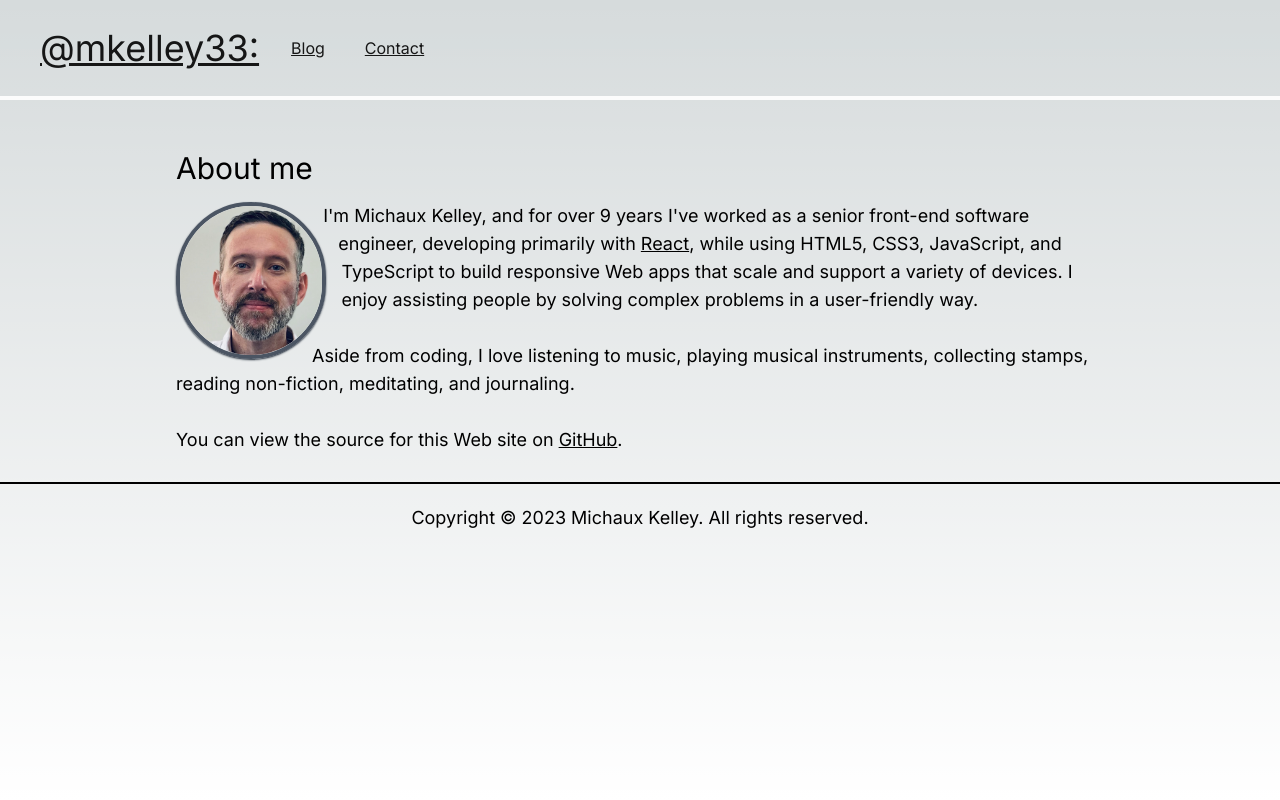
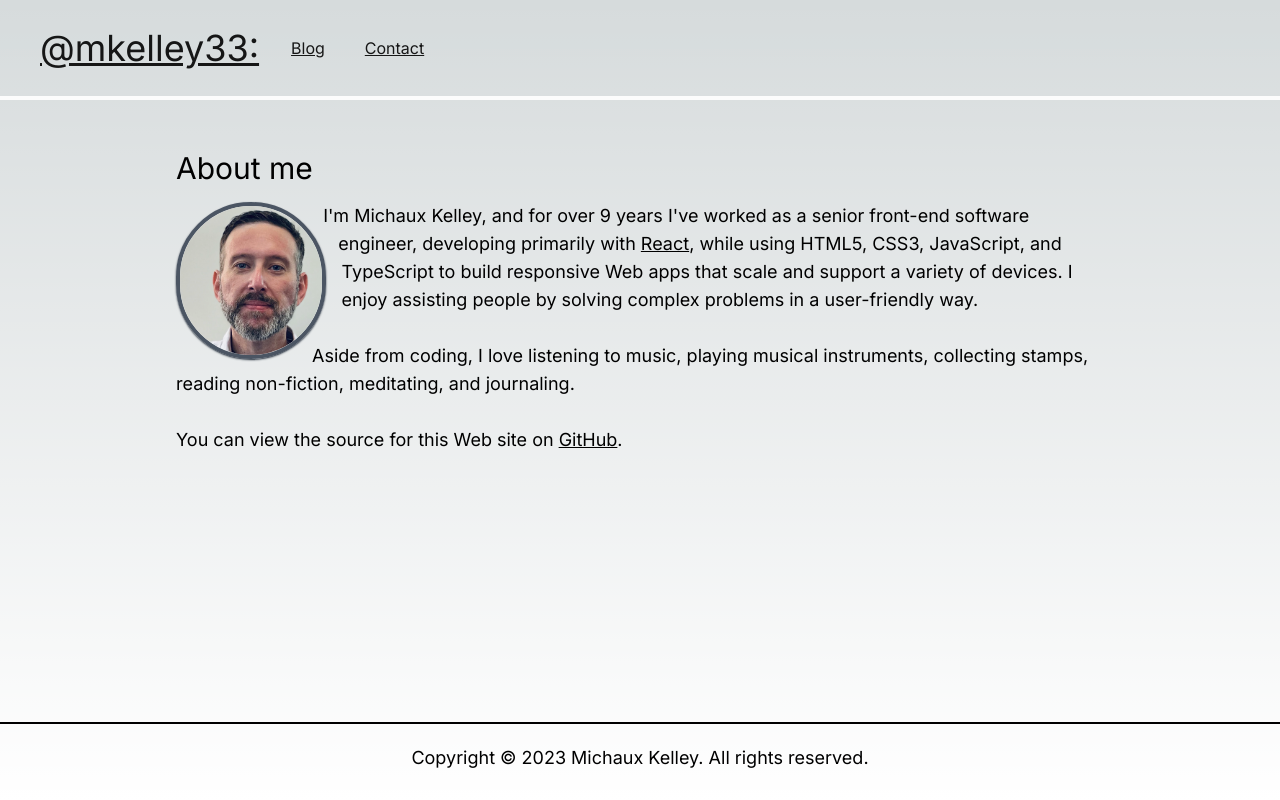
Before and after one commit to mkelley33/mkelley33-pwa, a Next.js app: page / in a window 1280 px wide. Built offline with nearby package versions, Linux system fonts and the light colour scheme.

Commit message:
Position footer at bottom of page (#7)

```diff
--- a/src/components/Footer.tsx
+++ b/src/components/Footer.tsx
@@ -2,7 +2,7 @@ export default function Footer() {
   const copyrightYear = new Date().getFullYear();
 
   return (
-    <footer className="border-t-2 border-t-black pt-5 text-center">
+    <footer className="w-full border-t-2 border-t-black pt-5 text-center absolute bottom-0">
       <p>
         Copyright &copy; {copyrightYear} Michaux Kelley. All rights reserved.
       </p>
```
